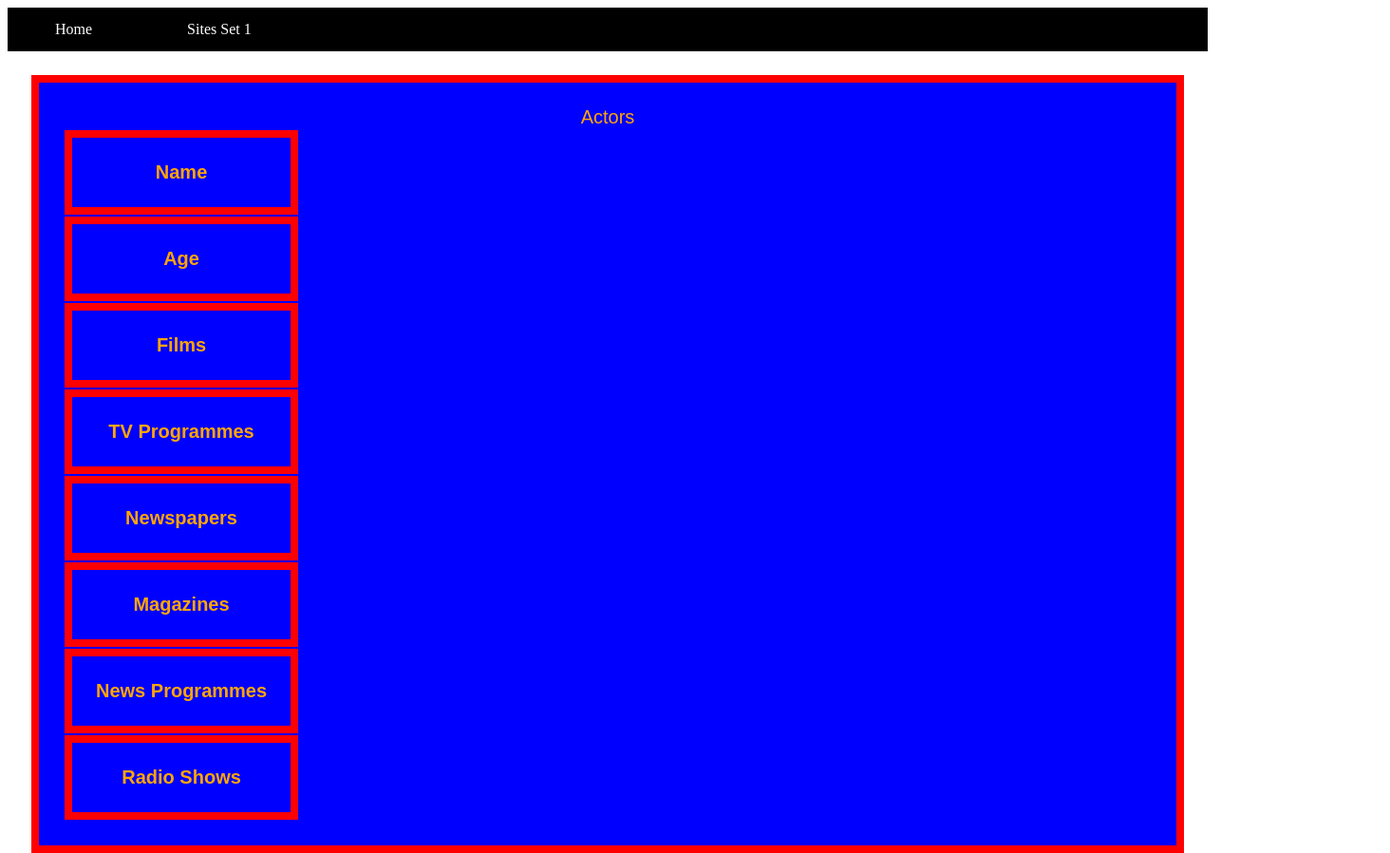
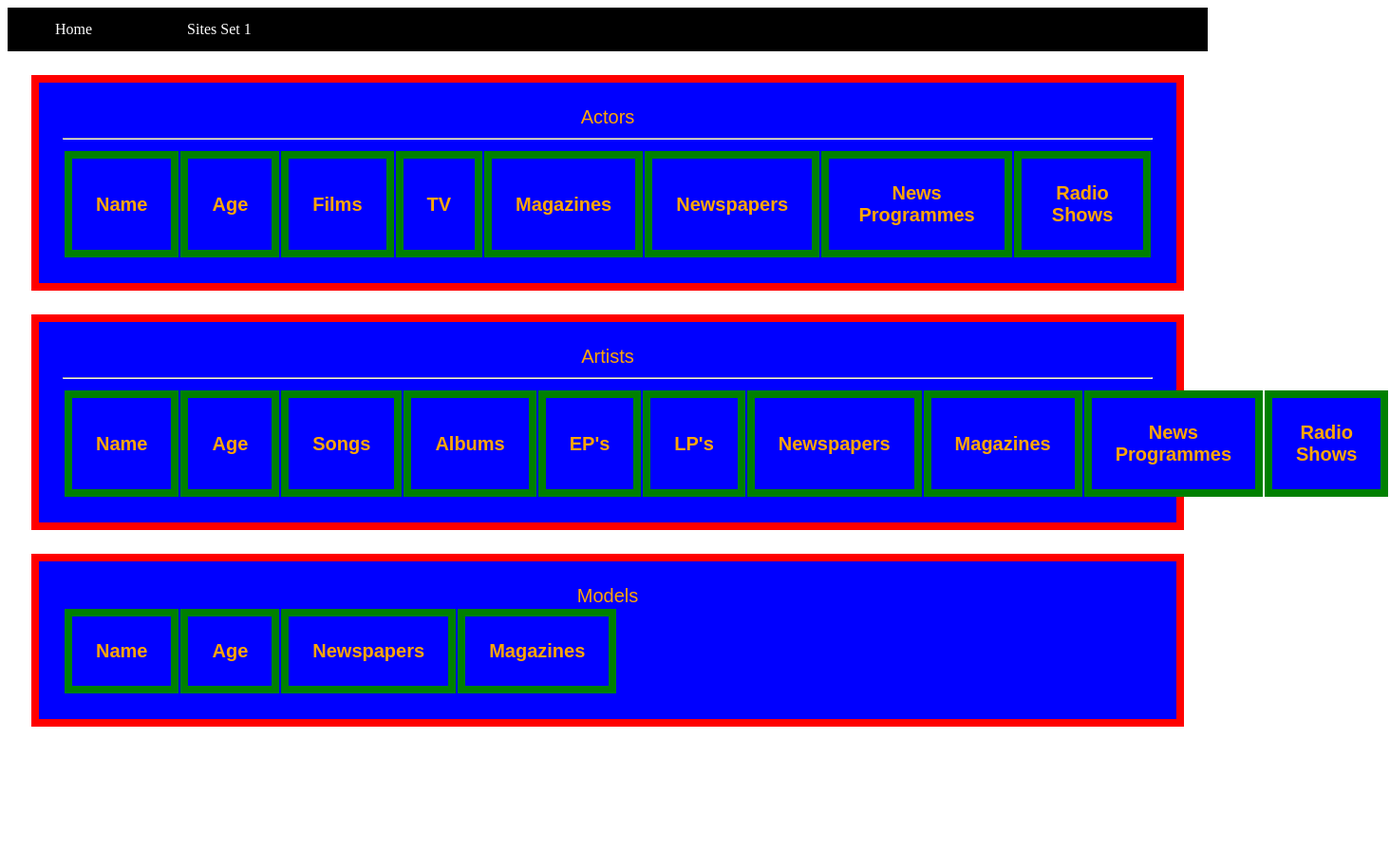
Before and after one commit to Finlay-Iddon/France, a plain HTML site: page index.html in a window 1280 px wide. Shown: the top 898 px of the page at 95% size, 1464 px wide, since content can reach past the window. After the commit the page ends 800 px from the top, so only its background shows below. Drawn offline with Linux system fonts and the light colour scheme.

Commit message:
Initial Commit

```diff
--- a/index.html
+++ b/index.html
@@ -57,10 +57,15 @@ li.dropdown {
   font-family: Arial, Helvetica, sans-serif;
   text-align: center;
 }
-th {
+.cell {
+  color: orange;
+  background-color: blue;
   padding: 25px;
   margin: 25px;
-  border: 8px solid red;
+  border: 8px solid green;
+  font-size: 20px;
+  font-family: Arial, Helvetica, sans-serif;
+  text-align: center;
 }
 </style>
 </head>
@@ -69,8 +74,8 @@ th {
 	  <li class="dropdown">
     <a href="https://company.finlay.gq" class="dropbtn">Home</a>
     <div class="dropdown-content">
-      <a href="https://company.finlay.gq/Contact.html" class="dropbtn">Contact</a>
-      <a href="https://company.finlay.gq/Employees.html" class="dropbtn">Employees</a>
+    <a href="https://company.finlay.gq/Contact.html" class="dropbtn">Contact</a>
+    <a href="https://company.finlay.gq/Employees.html" class="dropbtn">Employees</a>
     <li class="dropdown">
     <a href=01 class="dropbtn">Sites Set 1</a>
     <div class="dropdown-content">
@@ -78,7 +83,7 @@ th {
     <a href="https://england.finlay.gq" class="dropbtn">England</a>
     <a href="https://france.finlay.gq" class="dropbtn">France</a>
     <a href="https://italy.finlay.gq" class="dropbtn">Italy</a>
-    <a href="https://korea.finlay.gq" class="dropbtn">South Korea</a>
+    <a href="https://korea.finlay.gq" class="dropbtn">Korea</a>
     <a href="https://norway.finlay.gq" class="dropbtn">Norway</a>
     <a href="https://spain.finlay.gq" class="dropbtn">Spain</a>
     <a href="https://thailand.finlay.gq" class="dropbtn">Thailand</a>
@@ -88,65 +93,35 @@ th {
 </ul>
 <div class="employees">
   Actors
+  <hr>
   <table>
     <tr>
-      <th>Name</th>
-    </tr>
-    <tr>
-      <th>Age</th>
-    </tr>
-    <tr>
-      <th>Films</th>
-    </tr>
-    <tr>
-      <th>TV Programmes</th>
-    </tr>
-    <tr>
-      <th>Newspapers</th>
-    </tr>
-    <tr>
-      <th>Magazines</th>
-    </tr>
-    <tr>
-      <th>News Programmes</th>
-    </tr>
-    <tr>
-      <th>Radio Shows</th>
+      <th class="cell">Name</th>
+      <th class="cell">Age</th>
+      <th class="cell">Films</th>
+      <th class="cell">TV</th>
+      <th class="cell">Magazines</th>
+      <th class="cell">Newspapers</th>
+      <th class="cell">News Programmes</th>
+      <th class="cell">Radio Shows</th>
     </tr>
   </table>
 </div>
 <div class="employees">
   Artists
+  <hr>
   <table>
     <tr>
-      <th>Name</th>
-    </tr>
-    <tr>
-      <th>Age</th>
-    </tr>
-    <tr>
-      <th>Songs</th>
-    </tr>
-    <tr>
-      <th>Albums</th>
-    </tr>
-    <tr>
-      <th>EP's</th>
-    </tr>
-    <tr>
-      <th>LP's</th>
-    </tr>
-    <tr>
-      <th>Newspapers</th>
-    </tr>
-    <tr>
-      <th>Magazines</th>
-    </tr>
-    <tr>
-      <th>News Programmes</th>
-    </tr>
-    <tr>
-      <th>Radio Shows</th>
+      <th class="cell">Name</th>
+      <th class="cell">Age</th>
+      <th class="cell">Songs</th>
+      <th class="cell">Albums</th>
+      <th class="cell">EP's</th>
+      <th class="cell">LP's</th>
+      <th class="cell">Newspapers</th>
+      <th class="cell">Magazines</th>
+      <th class="cell">News Programmes</th>
+      <th class="cell">Radio Shows</th>
     </tr>
   </table>
 </div>
@@ -154,18 +129,10 @@ th {
   Models
   <table>
     <tr>
-      <th>Name</th>
-    </tr>
-    <tr>
-      <th>Age</th>
-    </tr>
-    <tr>
-      <th>Newspapers</th>
-    </tr>
-    <tr>
-      <th>Magazines</th>
+      <th class="cell">Name</th>
+      <th class="cell">Age</th>
+      <th class="cell">Newspapers</th>
+      <th class="cell">Magazines</th>
     </tr>
   </table>
 </div>
-</body>
-</html>
```
